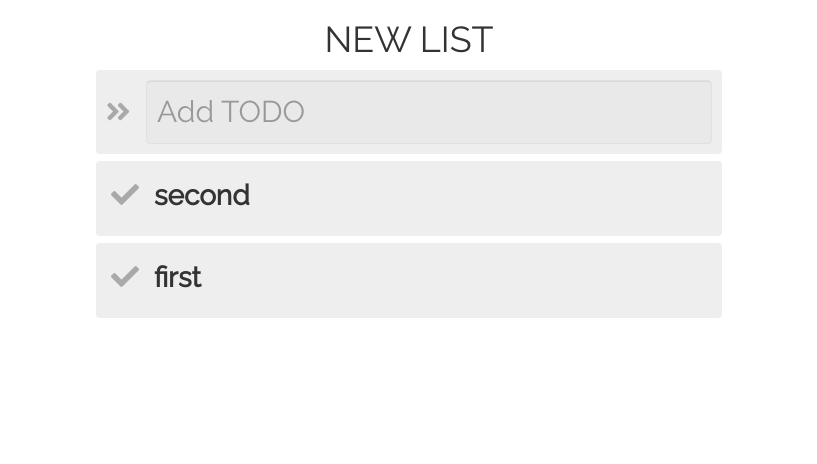
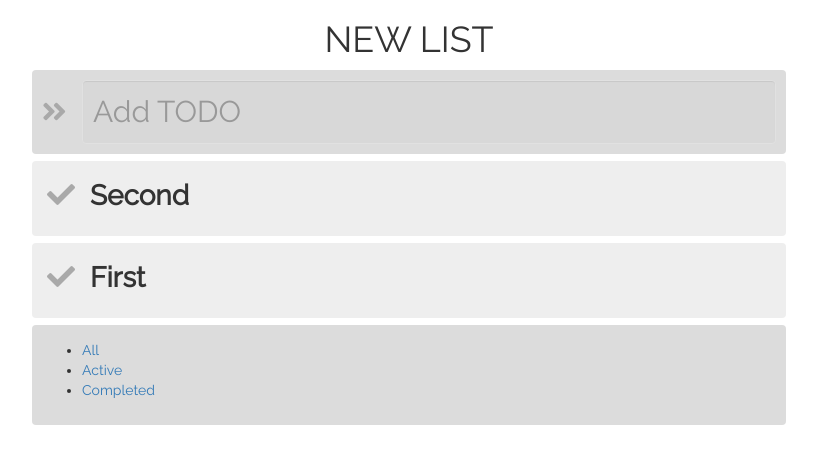
Before and after one commit to ugrochowska/todo-angular, an Angular app: page /list in a window 1280 px wide. Shown: the top 464 px of the page, without its empty margins (231-1048 px from the left). Built offline with nearby package versions, Linux system fonts and the light colour scheme.

Commit message:
routing added

```diff
--- a/src/app/app.component.html
+++ b/src/app/app.component.html
@@ -1,2 +1,2 @@
 
-<app-list></app-list>
+<router-outlet></router-outlet>
--- a/src/app/app.module.ts
+++ b/src/app/app.module.ts
@@ -1,26 +1,30 @@
-import { BrowserModule } from '@angular/platform-browser';
-import { NgModule } from '@angular/core';
-import { FormsModule } from '@angular/forms';
+import {BrowserModule} from '@angular/platform-browser';
+import {NgModule} from '@angular/core';
+import {FormsModule} from '@angular/forms';
 
-import { AppComponent } from './app.component';
-import { ItemComponent } from './item/item.component';
-import { ListComponent } from './list/list.component';
-import { FooterComponent } from './footer/footer.component';
+import {AppComponent} from './app.component';
+import {ItemComponent} from './item/item.component';
+import {ListComponent} from './list/list.component';
+import {FooterComponent} from './footer/footer.component';
 import {NgbModule} from '@ng-bootstrap/ng-bootstrap';
 import {ListService} from './list.service';
 import {ItemService} from './item.service';
+import {AppRoutingModule} from './/app-routing.module';
+import { FilteredListPipe } from './list/filtered-list.pipe';
 
 @NgModule({
   declarations: [
     AppComponent,
     ItemComponent,
     ListComponent,
-    FooterComponent
+    FooterComponent,
+    FilteredListPipe
   ],
   imports: [
-    BrowserModule, NgbModule.forRoot(), FormsModule
+    BrowserModule, NgbModule.forRoot(), FormsModule, AppRoutingModule
   ],
   providers: [ListService, ItemService],
   bootstrap: [AppComponent]
 })
-export class AppModule { }
+export class AppModule {
+}
--- a/src/app/footer/footer.component.css
+++ b/src/app/footer/footer.component.css
@@ -0,0 +1,7 @@
+.footer {
+  position: relative;
+  background-color: #dcdcdc;
+  margin: .5em;
+  border-radius: 4px;
+  padding: 15px 10px;
+}
--- a/src/app/footer/footer.component.html
+++ b/src/app/footer/footer.component.html
@@ -1,3 +1,7 @@
-<p>
-  footer works!
-</p>
+<div class="footer">
+  <ul>
+    <li><a routerLink="/list">All</a></li>
+    <li><a routerLink="/list/tbd">Active</a></li>
+    <li><a routerLink="/list/done">Completed</a></li>
+  </ul>
+</div>
--- a/src/app/list.service.ts
+++ b/src/app/list.service.ts
@@ -12,7 +12,7 @@ export class ListService {
     if (!newItem.name) {
       return;
     }
-    this.list.items.unshift(newItem);
+    this.list.items = [newItem, ...this.list.items];
   }
 
   removeFromList(uuid: number): void {
@@ -20,13 +20,11 @@ export class ListService {
       return;
     }
     const index = this.list.items.findIndex(item => item.id === uuid);
-    this.list.items.splice(index, 1);
-    //     this.list.items = this.list.items.filter(i => i !== item);
+    this.list.items.splice(index, 1)
+    this.list.items = [...this.list.items];
   }
 
   getList(): List {
-    this.addToList(new Item('first'));
-    this.addToList(new Item('second'));
     return this.list;
   }
 
@@ -41,10 +39,9 @@ export class ListService {
     this.list.items.splice(index, 1);
 
     if (checkedItem.status === ItemStatus.done) {
-      this.list.items.push(checkedItem);
+      this.list.items = [...this.list.items, checkedItem];
     } else {
-      this.list.items.unshift(checkedItem);
+      this.list.items = [checkedItem, ...this.list.items];
     }
-
   }
 }
--- /dev/null
+++ b/src/app/list/filtered-list.pipe.ts
@@ -0,0 +1,12 @@
+import { Pipe, PipeTransform } from '@angular/core';
+import {Item, ItemStatus} from '../models/item';
+
+@Pipe({
+  name: 'filteredList'
+})
+export class FilteredListPipe implements PipeTransform {
+
+  transform(listToFiler: Item[], status: ItemStatus): Item[] {
+    return status ? listToFiler.filter(item => item.status === status) : listToFiler;
+  }
+}
--- a/src/app/list/list.component.css
+++ b/src/app/list/list.component.css
@@ -1,12 +1,12 @@
 .list {
   margin: auto;
-  width: 50%;
+  width: 60%;
   position: relative;
 }
 
 .list .add-to-list {
   position: relative;
-  background-color: #EEE;
+  background-color: #dcdcdc;
   margin: .5em;
   border-radius: 4px;
   padding: 10px 10px 10px 50px
--- a/src/app/list/list.component.html
+++ b/src/app/list/list.component.html
@@ -17,5 +17,7 @@
     </form>
   </div>
 
-  <app-item *ngFor="let item of list.items" [item]="item" (onRemove)="onRemoveItem($event)" (onCheck)="onCheckItem($event)"></app-item>
+  <app-item *ngFor="let item of (list.items | filteredList:this.status) " [item]="item" (onRemove)="onRemoveItem($event)" (onCheck)="onCheckItem($event)"></app-item>
+
+  <app-footer></app-footer>
 </div>
--- a/src/app/list/list.component.ts
+++ b/src/app/list/list.component.ts
@@ -1,7 +1,8 @@
 import {Component, OnInit} from '@angular/core';
-import {Item} from '../models/item';
+import {Item, ItemStatus} from '../models/item';
 import {List} from '../models/list';
 import {ListService} from '../list.service';
+import {ActivatedRoute, NavigationEnd, Router} from '@angular/router';
 
 @Component({
   selector: 'app-list',
@@ -11,8 +12,19 @@ import {ListService} from '../list.service';
 export class ListComponent implements OnInit {
   list: List;
   item: Item;
+  status: ItemStatus;
 
-  constructor(private listService: ListService) {
+  constructor(
+    private listService: ListService,
+    private route: ActivatedRoute,
+    private router: Router
+  ) {
+    router.events.subscribe((val) => {
+      if ( val instanceof NavigationEnd ) {
+        this.status = this.route.snapshot.paramMap.get('status') as ItemStatus;
+      }
+    });
+
   }
 
   ngOnInit() {
--- a/src/app/models/item.ts
+++ b/src/app/models/item.ts
@@ -35,4 +35,5 @@ export class Item {
 
 export enum ItemStatus {
   tbd = 'tbd',
-  done = 'done'}
+  done = 'done'
+}
--- a/src/app/models/list.ts
+++ b/src/app/models/list.ts
@@ -10,5 +10,8 @@ export class List {
     this.name = name;
     this.id = uuid();
     this.items = [];
+
+    this.items.unshift(new Item('First'));
+    this.items.unshift(new Item('Second'));
   }
 }
```
Also changed, not shown: src/app/app-routing.module.ts (added, +17 -0 lines), 1 other file (tests, documents, lock files or other folders).
